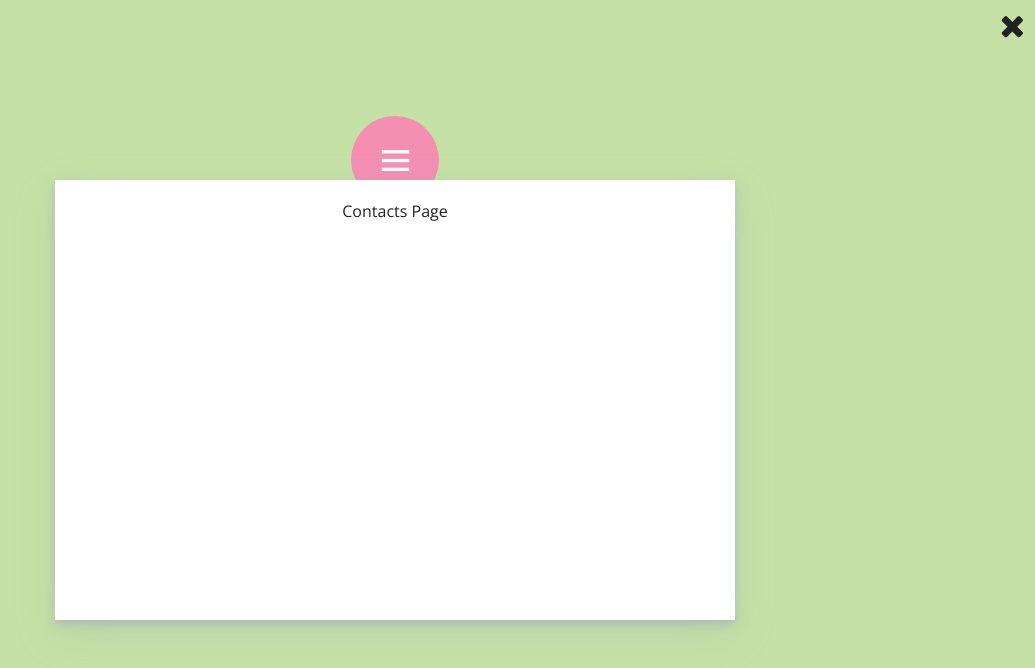
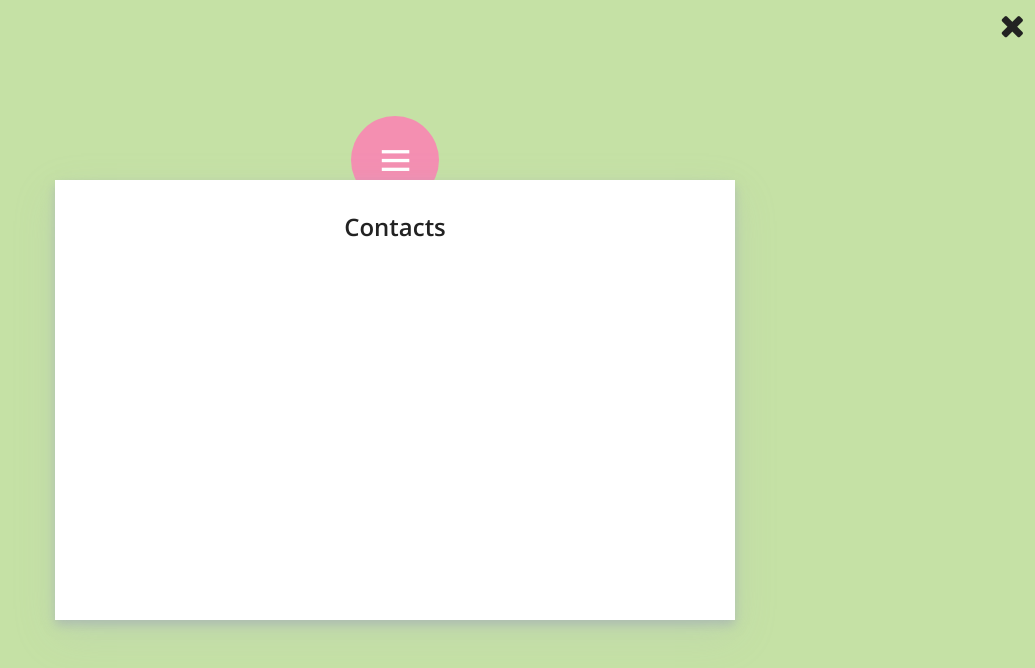
Before and after one commit to fabiobiondi/react-demo-animated-hamburger, a React (Create React App) app: page /contacts in a window 1280 px wide. Shown: the top 668 px of the page, without its empty margins (245-1280 px from the left). Built offline with nearby package versions, Linux system fonts and the light colour scheme; data requests are answered from the project's data file.

Commit message:
Increase Title site

```diff
--- a/src/pages/CatalogPage.tsx
+++ b/src/pages/CatalogPage.tsx
@@ -4,7 +4,7 @@ import { NavLink } from 'react-router-dom';
 export const CatalogPage: React.FC = () => {
   return <div className="page">
     <div className="page-wrapper">
-      Catalog Page
+      <h2 className="title">Catalog</h2>
 
       <NavLink to="/">
         <i className="fa fa-times close-button" />
--- a/src/pages/ContactsPage.tsx
+++ b/src/pages/ContactsPage.tsx
@@ -4,7 +4,7 @@ import { NavLink } from 'react-router-dom';
 export const ContactsPage: React.FC = () => {
   return <div className="page">
     <div className="page-wrapper">
-      Contacts Page
+      <h2 className="title">Contacts</h2>
 
       <NavLink to="/">
         <i className="fa fa-times close-button" />
--- a/src/pages/HomePage.tsx
+++ b/src/pages/HomePage.tsx
@@ -4,7 +4,7 @@ import { NavLink } from 'react-router-dom';
 export const HomePage: React.FC = () => {
   return <div className="page">
     <div className="page-wrapper">
-      Home Page
+      <h2 className="title">Home</h2>
 
       <NavLink to="/">
         <i className="fa fa-times close-button" />
```
